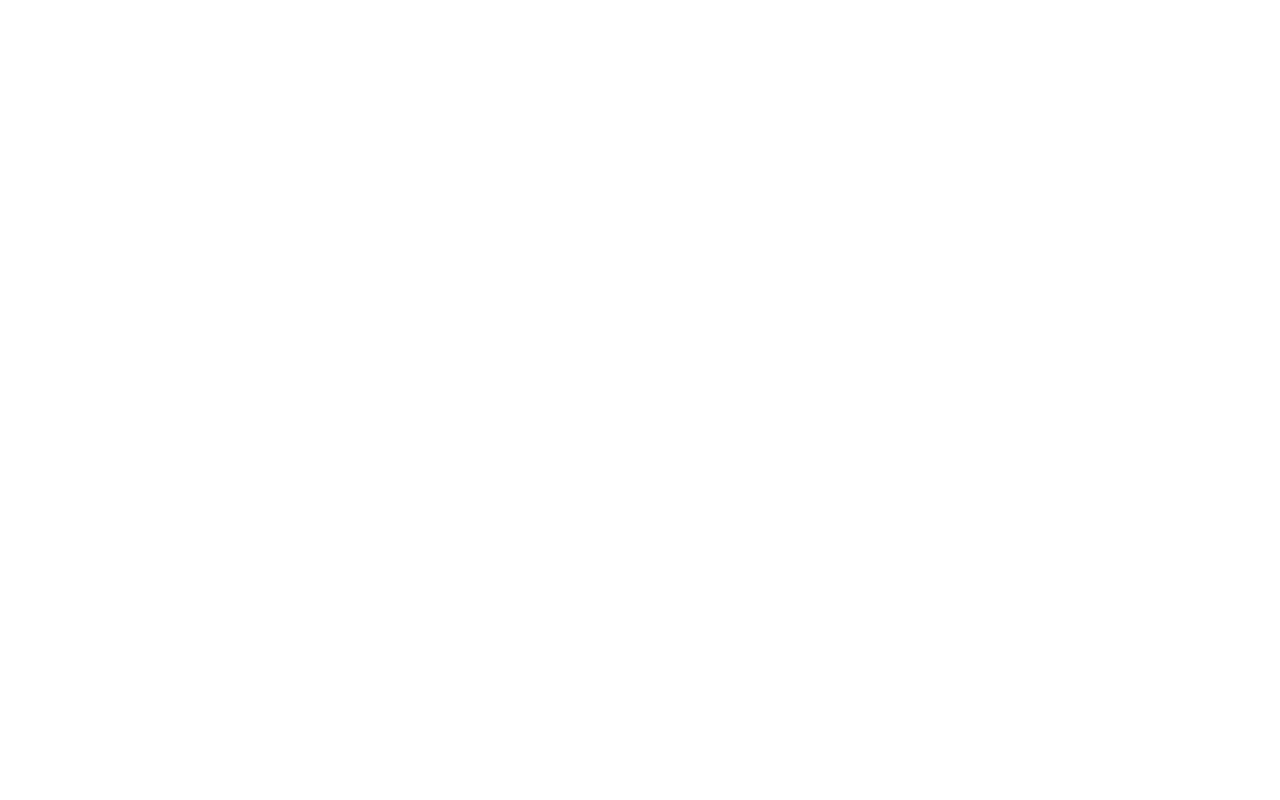
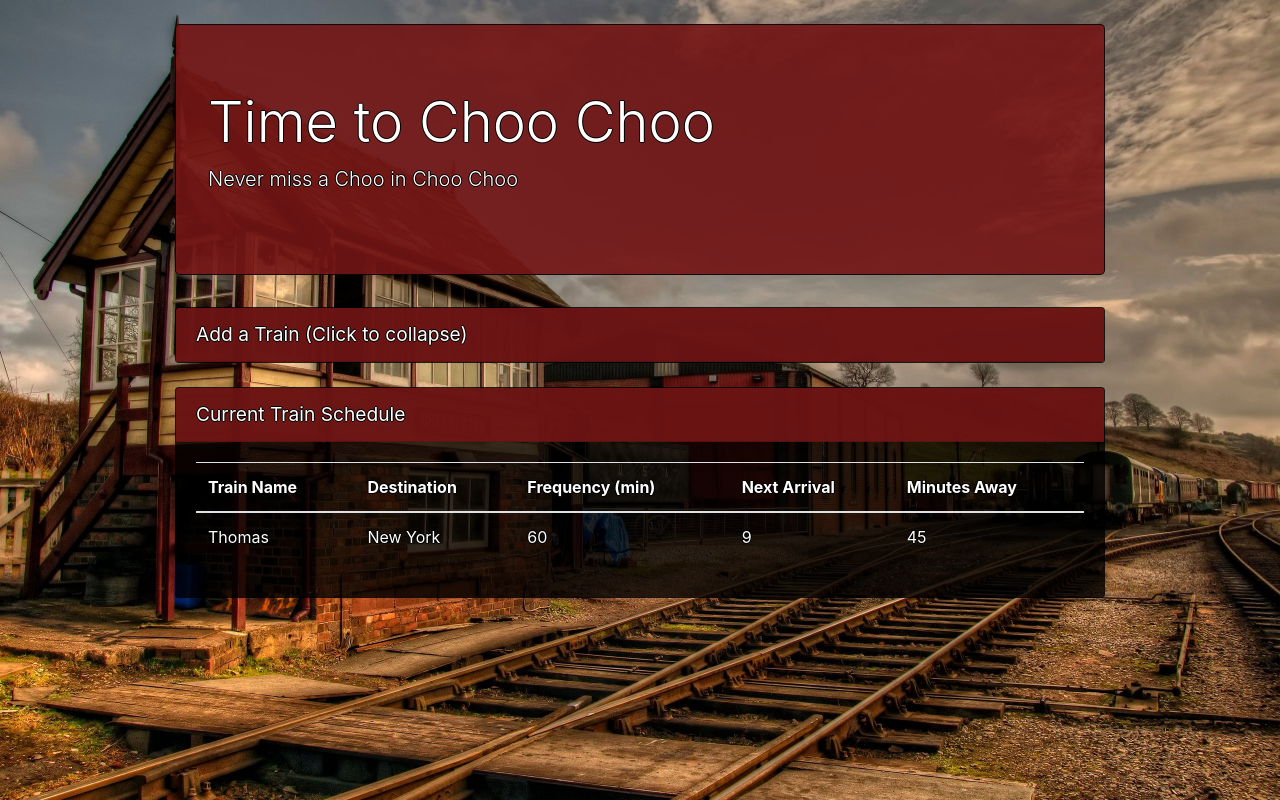
Before and after one commit to tsoogthoj/Train-Activity, a plain HTML site: page index.html in a window 1280 px wide. Drawn offline with nearby package versions, Linux system fonts and the light colour scheme.

Commit message:
basic layout finished

```diff
--- a/css/style.css
+++ b/css/style.css
@@ -0,0 +1,36 @@
+body, html {
+    background: url("../images/trainStation.jpg");
+    background-size: cover;
+    background-repeat: no-repeat;
+    /* background-position: center center; */
+    overflow: auto;
+}
+
+.jumbotron {
+    border: 1px solid rgba(0, 0, 0, 0.8);
+}
+
+.card {
+    background-color: rgba(0, 0, 0, 0.8);
+    color: white;
+    text-shadow: -1px 0 black, 0 1px black, 1px 0 black, 0 -1px black;
+}
+
+.addTrain, .jumbotron, .trainSchedule {
+    color: white;
+    text-shadow: -1px 0 black, 0 1px black, 1px 0 black, 0 -1px black;
+    background-color: rgba(116, 22, 22, 0.9);
+
+}
+
+.addTrain, .trainSchedule {
+    font-size: 120%;
+}
+
+.table {
+    border-top: 0px;
+}
+
+#pointer {
+    cursor: pointer;
+}
--- a/index.html
+++ b/index.html
@@ -5,15 +5,84 @@
     <meta charset="utf-8">
     <meta name="viewport" content="width=device-width, initial-scale=1, shrink-to-fit=no">
 
+    <!-- Bootstrap CSS -->
+    <link rel="stylesheet" href="https://stackpath.bootstrapcdn.com/bootstrap/4.1.3/css/bootstrap.min.css" integrity="sha384-MCw98/SFnGE8fJT3GXwEOngsV7Zt27NXFoaoApmYm81iuXoPkFOJwJ8ERdknLPMO" crossorigin="anonymous">
     <!-- own CSS -->
     <link rel="stylesheet" href="css/style.css">
-    <!-- Bootstrap CSS -->
-    <link rel="stylesheet" href="https://stackpath.bootstrapcdn.com/bootstrap/4.1.3/css/bootstrap.min.css" integrity="sha384-MCw98/SFnGE8fJT3GXwEOngsV7Zt27NXFoaoApmYm81iuXoPkFOJwJ8ERdknLPMO" crossorigin="anonymous">
 
     <title>Train Activity</title>
   </head>
   <body>
+      <br>
+    <div class="container col-9">
+        <div class="jumbotron">
+            <h1 class="display-4">Time to Choo Choo</h1>
+            <p class="lead">Never miss a Choo in Choo Choo</p>
+        </div>
+    </div>
+    <div class="container col-9">
+        <div class="card">
+            <div class="card-header addTrain">
+                <a id="pointer" data-toggle="collapse" data-target="#addTrainForm" aria-expanded="false" aria-controls="collapseExample">
+                    <span>Add a Train</span><span> (Click to collapse)</span>
+                </a>
+            </div>
+            <div class="card-body collapse" id="addTrainForm">
+                <form>
+                    <div class="form-group">
+                        <label for="trainName">Train Name</label>
+                        <input type="text" class="form-control" id="trainName" placeholder="Enter the Name of the Train">
+                    </div>
+                    <div class="form-group">
+                        <label for="destination">Destination</label>
+                        <input type="text" class="form-control" id="destination" placeholder="Where is this train heading?">
+                    </div>
+                    <div class="form-group">
+                        <label for="trainTime">First Train Time (HH:mm - military time)</label>
+                        <input type="text" class="form-control" id="trainTime" placeholder="24:00">
+                    </div>
+                    <div class="form-group">
+                        <label for="frequency">Frequency</label>
+                        <input type="text" class="form-control" id="frequency" placeholder="How many time does this train run?">
+                    </div>
+                </form>
+            </div>
+        </div>
+    </div>
 
+        <br>
+
+    <div class="container col-9">
+        <div class="card">
+            <div class="card-header trainSchedule">
+                <a>
+                    <span>Current Train Schedule</span>
+                </a>
+            </div>
+            <div class="card-body" id="">
+                <table class="table">
+                    <thead>
+                        <tr>
+                        <th scope="col">Train Name</th>
+                        <th scope="col">Destination</th>
+                        <th scope="col">Frequency (min)</th>
+                        <th scope="col">Next Arrival</th>
+                        <th scope="col">Minutes Away</th>
+                        </tr>
+                    </thead>
+                    <tbody>
+                        <tr>
+                            <td>Thomas</td>
+                            <td>New York</td>
+                            <td>60</td>
+                            <td>9</td>
+                            <td>45</td>
+                        </tr>
+                    </tbody>
+                </table>
+            </div>
+        </div>
+    </div>
 
 
 
```
Also changed, not shown: images/trainStation.jpg (added).
